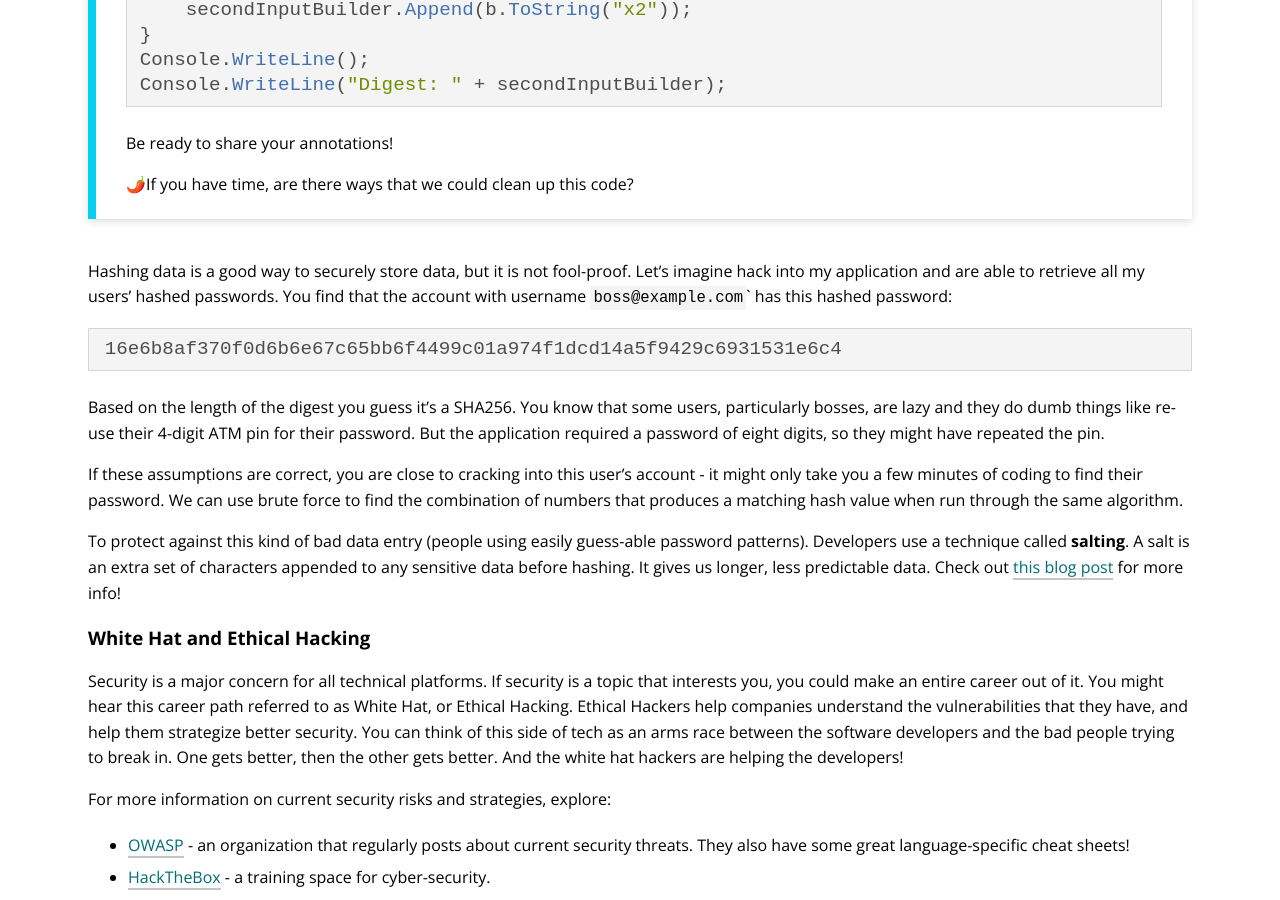
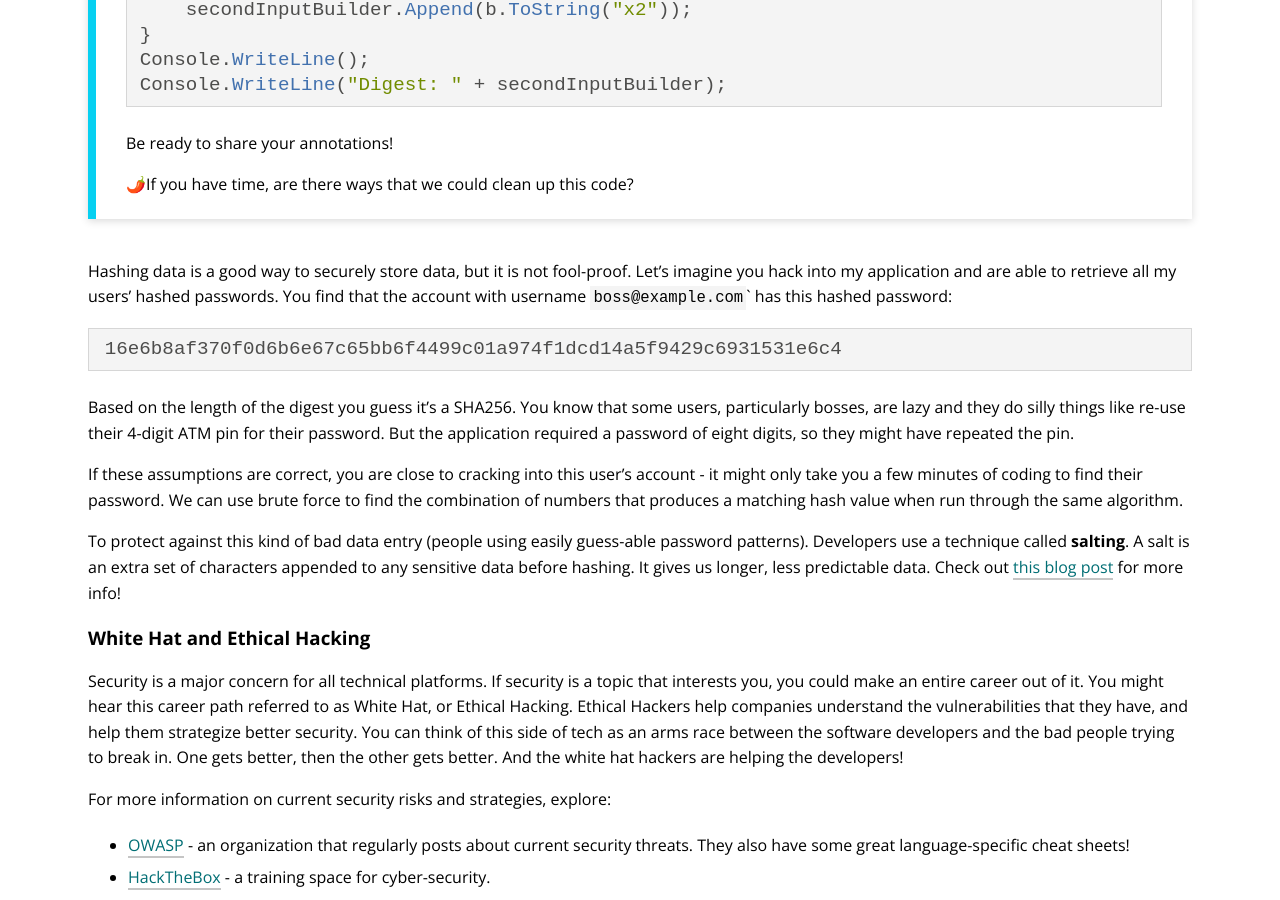
Before and after one commit to turingschool/launch-curriculum, a Jekyll site: the page built from module4/lessons/Week3/SecurityConcerns.md, in a window 1280 px wide and 900 px high, scrolled down 5780 px. Built offline with Jekyll 4.4.1, drawn with Linux system fonts in a browser that asks for light colours; nearby versions of some CDN libraries; comment, search, counter and statistics services are not loaded.

Commit message:
Update SecurityConcerns.md

````diff
--- a/module4/lessons/Week3/SecurityConcerns.md
+++ b/module4/lessons/Week3/SecurityConcerns.md
@@ -202,13 +202,13 @@ Be ready to share your annotations!
 
 </section>
 
-Hashing data is a good way to securely store data, but it is not fool-proof.  Let's imagine hack into my application and are able to retrieve all my users’ hashed passwords. You find that the account with username `boss@example.com`` has this hashed password:
+Hashing data is a good way to securely store data, but it is not fool-proof.  Let's imagine you hack into my application and are able to retrieve all my users’ hashed passwords. You find that the account with username `boss@example.com`` has this hashed password:
 
 ```
 16e6b8af370f0d6b6e67c65bb6f4499c01a974f1dcd14a5f9429c6931531e6c4
 ```
 
-Based on the length of the digest you guess it’s a SHA256. You know that some users, particularly bosses, are lazy and they do dumb things like re-use their 4-digit ATM pin for their password. But the application required a password of eight digits, so they might have repeated the pin.
+Based on the length of the digest you guess it’s a SHA256. You know that some users, particularly bosses, are lazy and they do silly things like re-use their 4-digit ATM pin for their password. But the application required a password of eight digits, so they might have repeated the pin.
 
 If these assumptions are correct, you are close to cracking into this user's account - it might only take you a few minutes of coding to find their password. We can use brute force to find the combination of numbers that produces a matching hash value when run through the same algorithm.
 
````
